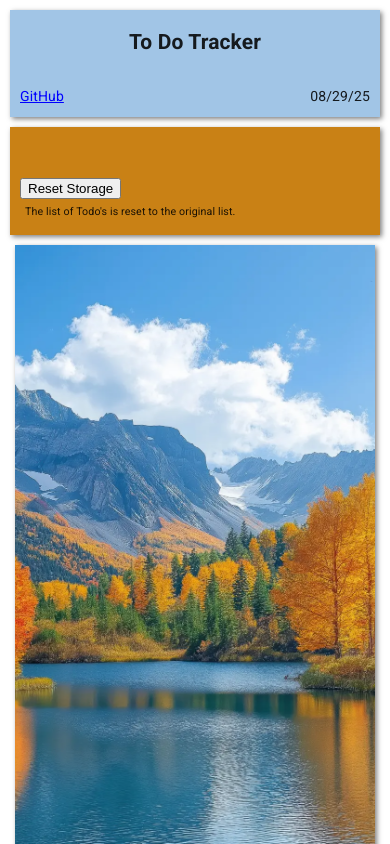
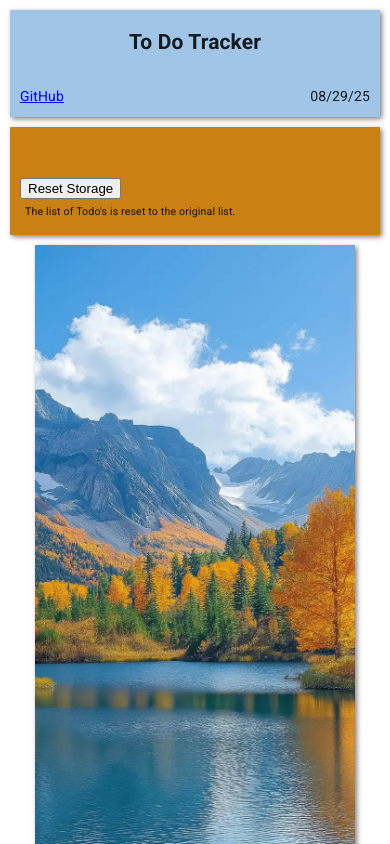
Before and after one commit to bloppo/todo-tracker2, a React (Vite) app: page / in a window 390 px wide. Shown: the top 844 px of the page. Built offline with nearby package versions, Linux system fonts and the light colour scheme.

Commit message:
9th Commit - Styling issues

```diff
--- a/src/index.css
+++ b/src/index.css
@@ -208,7 +208,7 @@ nav {
 .add-todo {
     display: flex;
     flex-direction: column;
-    align-items: center;
+    align-items: flex-start;
     justify-content: flex-start;
     gap: 10px;
     width: 100%;
@@ -284,6 +284,8 @@ nav {
     .main {
         flex-direction: column; /* Stack sidebar and content vertically */
         align-items: center; /* Center items horizontally */
+        max-width:100vw;
+        box-sizing: border-box;
     }
 
     .sidebar {
@@ -293,8 +295,9 @@ nav {
 
     .content {
         width: 100%;
-        max-width:360px;
+        max-width:320px;
         padding: 4px;
+        box-sizing: border-box;
     }
 
     .about > p {
```
